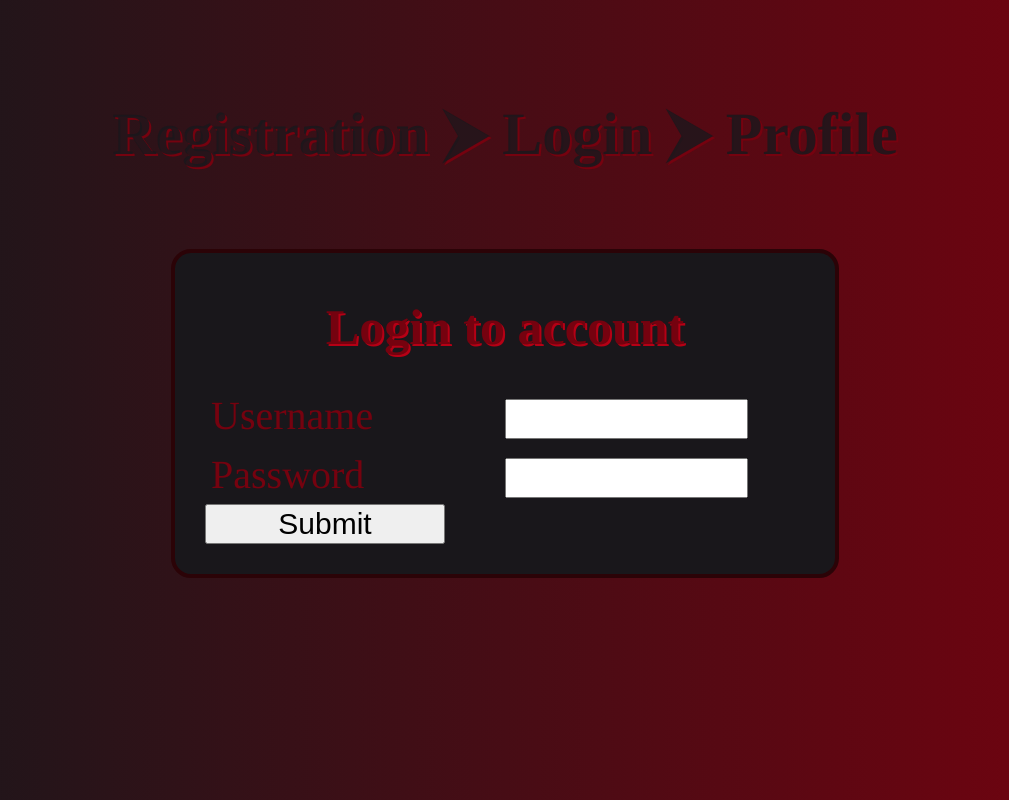
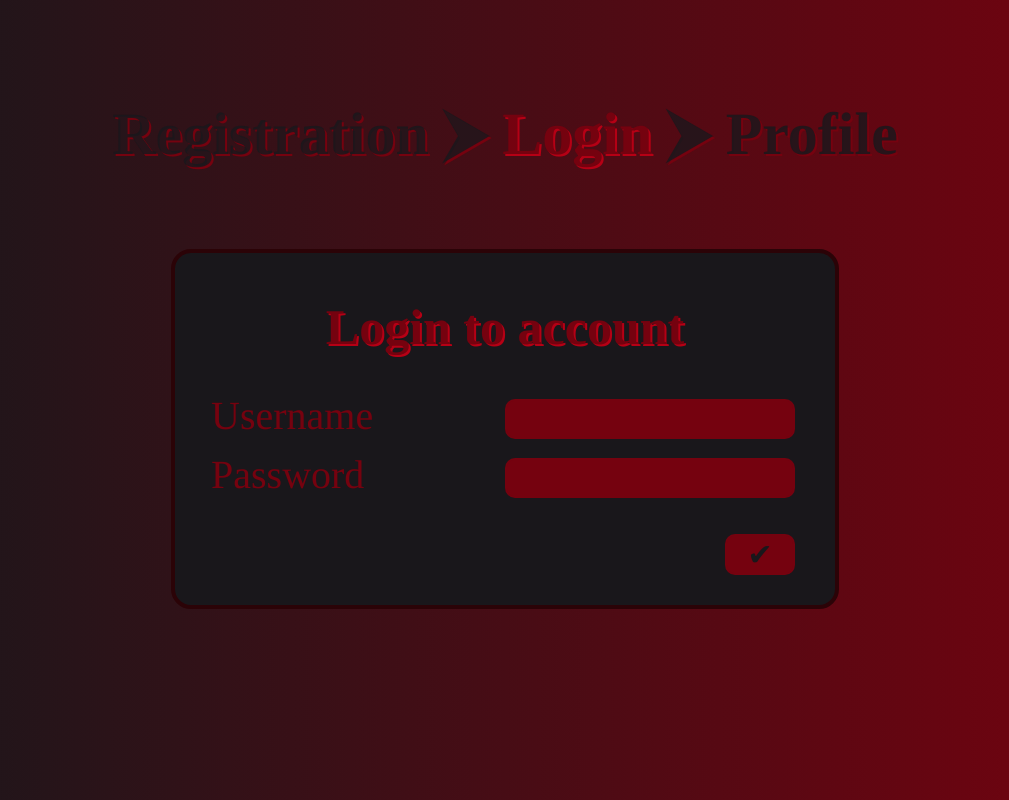
Before and after one commit to TheRufio/CatMate, a Django app: page /registration/login/ in a window 1280 px wide. Shown: the whole page, without its empty margins (135-1144 px from the left). Run offline with Django 5.2, Linux system fonts and the light colour scheme.

Commit message:
+ registration/login styles for input

```diff
--- a/catmate/registration/forms.py
+++ b/catmate/registration/forms.py
@@ -8,6 +8,14 @@ class RegistrationForm(forms.ModelForm):
     class Meta:
         model = CustomUser
         fields = ['username', 'email', 'password1', 'password2']
+
+    def __init__(self, *args, **kwargs):
+        super().__init__(*args, **kwargs)
+        for name, field in self.fields.items():
+            if name in ('password1', 'password2'):
+                field.widget.attrs['autocomplete'] = 'new-password'
+            else:
+                field.widget.attrs['autocomplete'] = 'off'
 
     def clean(self):
         cleaned_data = super().clean()
@@ -23,5 +31,15 @@ class RegistationConfirmForm(forms.Form):
         max_length=6)
 
 class LoginForm(forms.Form):
-    username = forms.CharField(label='Username')
-    password = forms.CharField(label='Password', widget=forms.widgets.PasswordInput)
+    username = forms.CharField(
+        label='Username',
+        widget=forms.TextInput(attrs={
+            'autocomplete': 'off'
+        })
+    )
+    password = forms.CharField(
+        label='Password',
+        widget=forms.PasswordInput(attrs={
+            'autocomplete': 'new-password'
+        })
+    )
--- a/catmate/registration/static/registration/main.css
+++ b/catmate/registration/static/registration/main.css
@@ -29,7 +29,7 @@ html {
     background-color: var(--color-black);
     padding: 30px;
     border: 4px solid var(--color-red-black);
-    border-radius: 20px
+    border-radius: 20px;
 }
 
 .form-row {
@@ -46,11 +46,6 @@ html {
     color: var(--color-red-main);
     font-size: 40px;
     text-align: left;
-}
-
-.form-container input {
-    width: 40%;
-    font-size: 30px;
 }
 
 h1 {
@@ -86,3 +81,35 @@ h2 {
     text-shadow: 2px 2px var(--color-red-contrast);
     margin: 15px 0 30px 0;
 }
+
+.form-container input {
+    width: 48%;
+    font-size: 30px;
+    border: 2px solid var(--color-red-main);
+    border-radius: 10px;
+    text-align: center;
+    background-color: var(--color-red-main);
+    color: var(--color-black);
+}
+
+.form-container input:focus {
+    border: 2px solid var(--color-red-contrast);
+    outline: none;
+}
+
+.form-container input:hover {
+    border: 2px solid var(--color-red-contrast);
+}
+
+.form-container .submit-form {
+    display: block;
+    width: 70px;
+    margin-left:auto;
+    margin-right: 10px;
+    margin-top: 30px;
+}
+
+.form-container .submit-form:hover {
+    background-color: var(--color-red-contrast);
+    border: 2px solid var(--color-red-black);
+}
--- a/catmate/registration/templates/registration/login.html
+++ b/catmate/registration/templates/registration/login.html
@@ -11,7 +11,7 @@ Login
 {% block content %}
 <h1>
     <a href="{% url 'registration:registration' %}">Registration</a>
-    <b>⮞ Login ⮞ </b><a href="{% url 'main:create-user-profile'%}">Profile</a>
+    <b>⮞ </b>Login<b> ⮞ </b><a href="{% url 'main:create-user-profile'%}">Profile</a>
 </h1>
 <div class="form-container">
     <h2>Login to account</h2>
@@ -25,7 +25,7 @@ Login
                 {% endif %}
             </div>
         {% endfor %}
-        <input class="submit-form" type="submit">
+        <input class="submit-form" type="submit" value="✔">
     </form>
 </div>
 
```
Also changed, not shown: catmate/registration/templates/registration/registration.html (+2 -10 lines).
